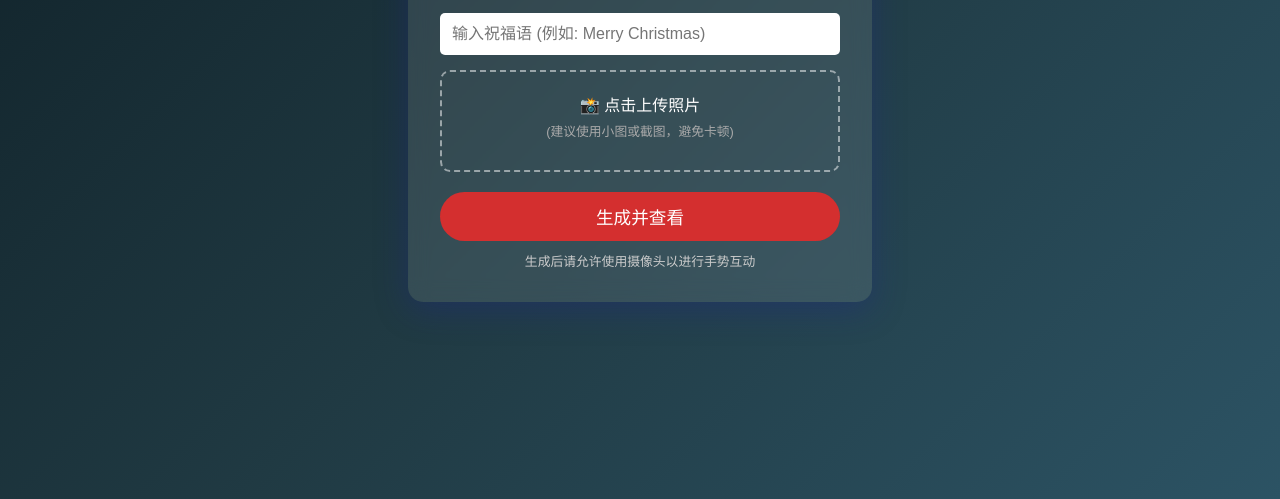
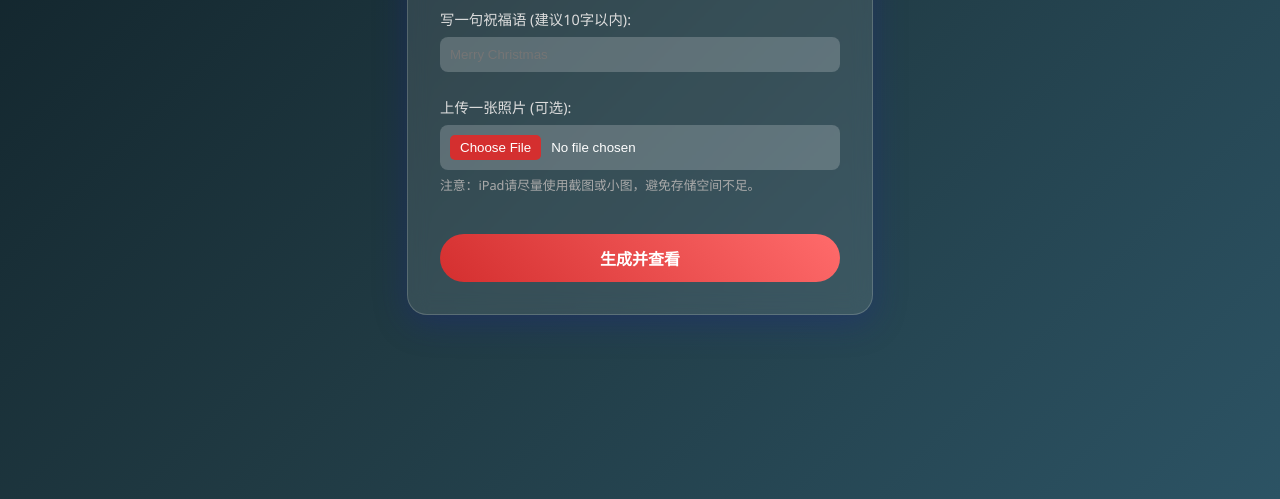
Before and after one commit to duan135231/STAR-DBB, a plain HTML site: page index.html in a window 1280 px wide. Shown: the part 301-800 px from the top of the page. Drawn offline with Linux system fonts and the light colour scheme.

Commit message:
Update index.html

```diff
--- a/index.html
+++ b/index.html
@@ -1,121 +1,206 @@
 <!DOCTYPE html>
-<html lang="zh-CN">
+<html lang="zh">
 <head>
     <meta charset="UTF-8">
-    <!-- 适配移动端屏幕 -->
-    <meta name="viewport" content="width=device-width, initial-scale=1.0, maximum-scale=1.0, user-scalable=no">
-    <title>圣诞树配置</title>
+    <meta name="viewport" content="width=device-width, initial-scale=1.0">
+    <title>定制你的 AI 圣诞树</title>
     <style>
         body {
-            font-family: 'Arial', sans-serif;
-            background: linear-gradient(135deg, #0f2027, #203a43, #2c5364);
-            color: white;
+            margin: 0;
+            padding: 0;
+            min-height: 100vh;
             display: flex;
             justify-content: center;
             align-items: center;
-            height: 100vh;
-            margin: 0;
-            overflow: hidden;
+            background: linear-gradient(135deg, #0f2027 0%, #203a43 50%, #2c5364 100%);
+            font-family: 'Segoe UI', Tahoma, Geneva, Verdana, sans-serif;
+            color: white;
         }
+
         .container {
             background: rgba(255, 255, 255, 0.1);
+            backdrop-filter: blur(10px);
             padding: 2rem;
-            border-radius: 15px;
-            backdrop-filter: blur(10px);
+            border-radius: 20px;
             box-shadow: 0 8px 32px 0 rgba(31, 38, 135, 0.37);
-            text-align: center;
+            border: 1px solid rgba(255, 255, 255, 0.18);
             width: 90%;
             max-width: 400px;
+            text-align: center;
         }
-        h1 { margin-bottom: 1.5rem; font-size: 1.8rem; }
-        input[type="text"] {
+
+        h1 {
+            margin-bottom: 1.5rem;
+            font-weight: 300;
+            letter-spacing: 2px;
+            text-shadow: 0 0 10px rgba(255,255,255,0.5);
+        }
+
+        .form-group {
+            margin-bottom: 1.5rem;
+            text-align: left;
+        }
+
+        label {
+            display: block;
+            margin-bottom: 0.5rem;
+            font-size: 0.9rem;
+            color: #ddd;
+        }
+
+        input[type="text"],
+        input[type="file"] {
+            width: 100%;
+            padding: 10px;
+            border-radius: 8px;
+            border: none;
+            background: rgba(255, 255, 255, 0.2);
+            color: white;
+            box-sizing: border-box;
+            outline: none;
+            transition: background 0.3s;
+        }
+
+        input[type="text"]:focus {
+            background: rgba(255, 255, 255, 0.3);
+        }
+
+        /* 文件上传按钮美化 */
+        input[type="file"]::file-selector-button {
+            margin-right: 10px;
+            border: none;
+            background: #d42f2f;
+            padding: 5px 10px;
+            border-radius: 5px;
+            color: #fff;
+            cursor: pointer;
+            transition: background .2s ease-in-out;
+        }
+
+        input[type="file"]::file-selector-button:hover {
+            background: #b92b2b;
+        }
+
+        button.submit-btn {
             width: 100%;
             padding: 12px;
-            margin-bottom: 15px;
             border: none;
-            border-radius: 5px;
-            box-sizing: border-box;
+            border-radius: 25px;
+            background: linear-gradient(45deg, #d42f2f, #ff6b6b);
+            color: white;
             font-size: 1rem;
+            font-weight: bold;
+            cursor: pointer;
+            transition: transform 0.2s, box-shadow 0.2s;
+            margin-top: 1rem;
         }
-        .file-upload {
-            margin-bottom: 20px;
-            border: 2px dashed rgba(255,255,255,0.5);
-            padding: 20px;
-            border-radius: 10px;
-            cursor: pointer;
+
+        button.submit-btn:hover {
+            transform: translateY(-2px);
+            box-shadow: 0 5px 15px rgba(212, 47, 47, 0.4);
         }
-        button {
-            background: #d42f2f;
-            color: white;
-            border: none;
-            padding: 12px 30px;
-            border-radius: 25px;
-            font-size: 1.1rem;
-            cursor: pointer;
-            transition: transform 0.2s;
-            width: 100%;
+
+        button.submit-btn:active {
+            transform: translateY(0);
         }
-        button:active { transform: scale(0.95); }
-        .tip { font-size: 0.8rem; color: #ccc; margin-top: 10px; }
+
+        .preview-img {
+            max-width: 100%;
+            max-height: 200px;
+            margin-top: 10px;
+            border-radius: 8px;
+            display: none;
+            border: 2px solid rgba(255,255,255,0.2);
+        }
+
+        .note {
+            font-size: 0.8rem;
+            color: #aaa;
+            margin-top: 5px;
+        }
     </style>
 </head>
 <body>
     <div class="container">
-        <h1>🎄 定制你的圣诞树</h1>
+        <h1>🎄 定制圣诞树</h1>
 
-        <input type="text" id="greeting" placeholder="输入祝福语 (例如: Merry Christmas)" maxlength="20">
-
-        <div class="file-upload">
-            <label for="photo" style="cursor: pointer; display: block;">
-                <div>📸 点击上传照片</div>
-                <div style="font-size: 0.8rem; color: #aaa; margin-top:5px;">(建议使用小图或截图，避免卡顿)</div>
-            </label>
-            <input type="file" id="photo" accept="image/*" style="display: none;">
-            <div id="file-name" style="margin-top: 10px; font-size: 0.9rem; color: #4caf50;"></div>
+        <div class="form-group">
+            <label for="greeting">写一句祝福语 (建议10字以内):</label>
+            <input type="text" id="greeting" placeholder="Merry Christmas" maxlength="20">
         </div>
 
-        <button onclick="saveAndGo()">生成并查看</button>
-        <div class="tip">生成后请允许使用摄像头以进行手势互动</div>
+        <div class="form-group">
+            <label for="photo">上传一张照片 (可选):</label>
+            <input type="file" id="photo" accept="image/*">
+            <p class="note">注意：iPad请尽量使用截图或小图，避免存储空间不足。</p>
+            <img id="preview" class="preview-img" alt="预览">
+        </div>
+
+        <button class="submit-btn" onclick="saveAndGo()">生成并查看</button>
     </div>
 
     <script>
-        const fileInput = document.getElementById('photo');
-        const fileNameDisplay = document.getElementById('file-name');
-        let base64Image = '';
-
-        fileInput.addEventListener('change', function(e) {
+        // 图片预览逻辑
+        document.getElementById('photo').addEventListener('change', function(e) {
             const file = e.target.files[0];
             if (file) {
-                // 限制图片大小为 2MB，防止 iPad 崩溃
-                if (file.size > 2 * 1024 * 1024) {
-                    alert("图片太大了！请使用 2MB 以下的图片。");
-                    this.value = '';
-                    return;
+                const reader = new FileReader();
+                reader.onload = function(e) {
+                    const img = document.getElementById('preview');
+                    img.src = e.target.result;
+                    img.style.display = 'block';
                 }
-                fileNameDisplay.textContent = "已选择: " + file.name;
-                const reader = new FileReader();
-                reader.onload = function(event) {
-                    base64Image = event.target.result;
-                };
                 reader.readAsDataURL(file);
             }
         });
 
         function saveAndGo() {
             const greeting = document.getElementById('greeting').value || "Merry Christmas";
+            const photoInput = document.getElementById('photo');
 
             try {
                 localStorage.setItem('xmas_greeting', greeting);
-                if (base64Image) {
-                    localStorage.setItem('xmas_photo', base64Image);
+
+                if (photoInput.files && photoInput.files[0]) {
+                    const reader = new FileReader();
+                    reader.onload = function(e) {
+                        try {
+                            // 简单的图片压缩逻辑（如果图片太大，localStorage存不下）
+                            const img = new Image();
+                            img.src = e.target.result;
+                            img.onload = function() {
+                                const canvas = document.createElement('canvas');
+                                const ctx = canvas.getContext('2d');
+                                // 限制最大宽度为 500px
+                                const maxWidth = 500;
+                                const scale = maxWidth / img.width;
+                                const width = maxWidth;
+                                const height = img.height * scale;
+
+                                canvas.width = width;
+                                canvas.height = height;
+                                ctx.drawImage(img, 0, 0, width, height);
+
+                                // 压缩质量 0.7
+                                const compressedDataUrl = canvas.toDataURL('image/jpeg', 0.7);
+                                localStorage.setItem('xmas_photo', compressedDataUrl);
+                                window.location.href = 'tree.html';
+                            }
+                        } catch (err) {
+                            console.error(err);
+                            alert("图片处理出错，请换一张试试。");
+                            window.location.href = 'tree.html';
+                        }
+                    };
+                    reader.readAsDataURL(photoInput.files[0]);
                 } else {
                     localStorage.removeItem('xmas_photo');
+                    window.location.href = 'tree.html';
                 }
-                // 关键修改：跳转到 tree.html
+            } catch (e) {
+                alert("存储空间不足。请不要上传图片，或者换一张非常小的图片。");
+                // 即使出错也尝试跳转
                 window.location.href = 'tree.html';
-            } catch (e) {
-                alert("存储空间不足。请换一张更小的图片重试。");
-                console.error(e);
             }
         }
     </script>
```
